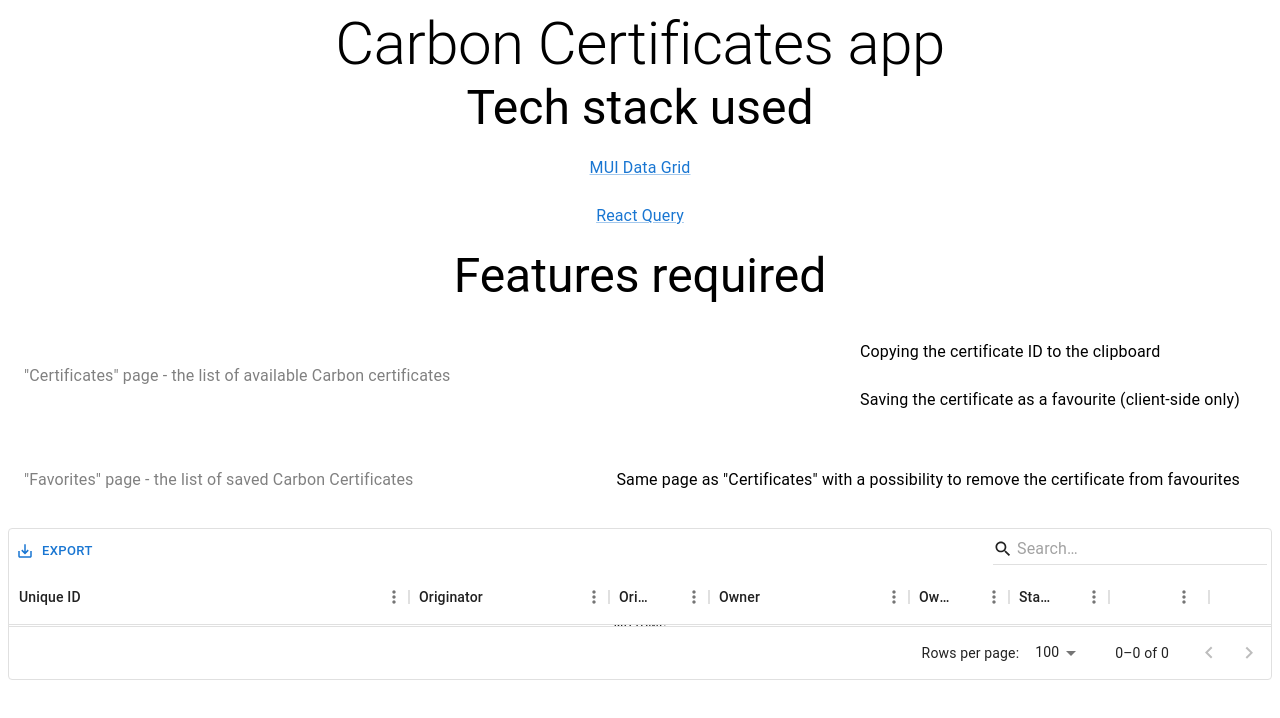
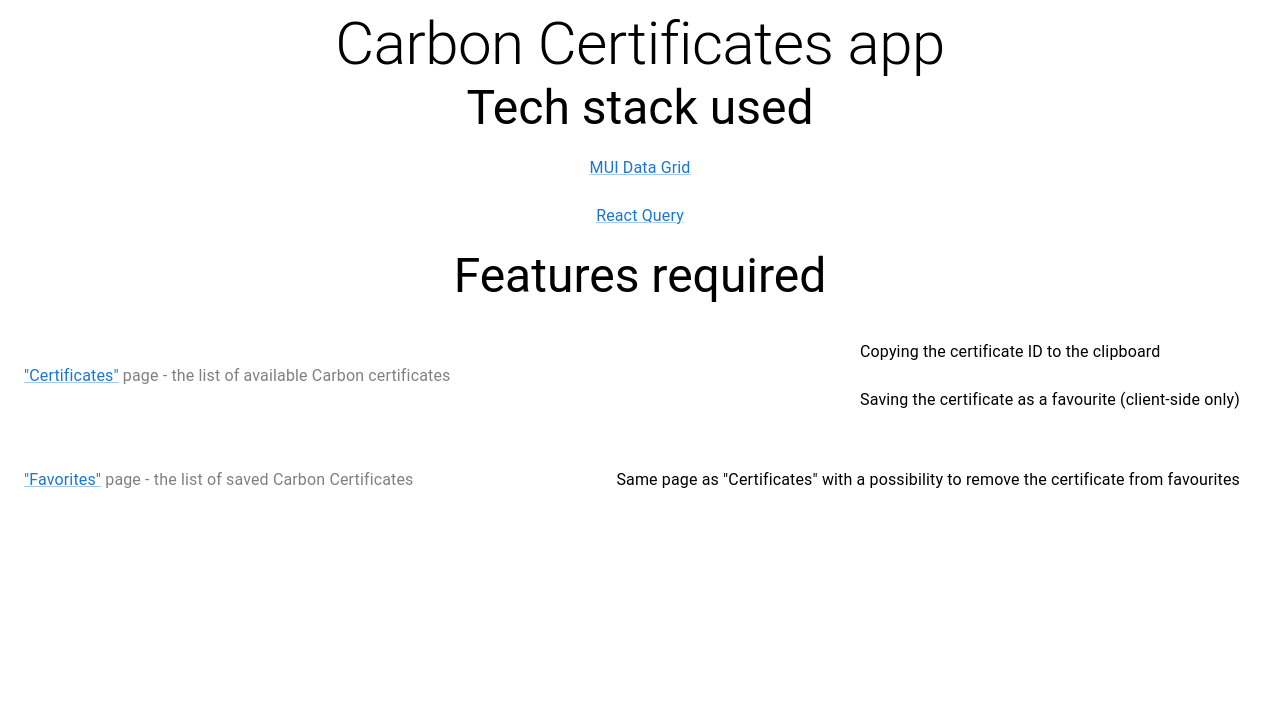
Before and after one commit to Silverium/nyc-taxis-demo, a React (Create React App) app: page / in a window 1280 px wide. Shown: the top 718 px of the page. Built offline with nearby package versions, Linux system fonts and the light colour scheme; no server answers.

Commit message:
Add react-router-dom dependency and implement routing

```diff
--- a/package.json
+++ b/package.json
@@ -15,6 +15,7 @@
     "react": "18.2.0",
     "react-dev-utils": "^12.0.1",
     "react-dom": "18.2.0",
+    "react-router-dom": "^6.20.0",
     "react-scripts": "^5.0.1",
     "react-use": "^17.4.0"
   },
--- a/src/App.tsx
+++ b/src/App.tsx
@@ -1,5 +1,6 @@
 import * as React from "react";
 import "./styles.css";
+import { BrowserRouter, Route, Routes, Link as RouterLink } from 'react-router-dom';
 import TableFilter from "./components/certificatesGrid/TableFilter";
 import { QueryClient, QueryClientProvider } from "@tanstack/react-query";
 import List from '@mui/material/List';
@@ -9,8 +10,13 @@
 
 export default function App() {
   return (
+    <BrowserRouter>
       <QueryClientProvider client={queryClient}>
         <Box className="App">
+
+          <Routes>
+            <Route path="/" Component={() => {
+              return <>
                 <Typography variant="h2" component="h1">
                   Carbon Certificates app
                 </Typography>
@@ -41,7 +47,7 @@
                 <List>
                   <ListItem>
                     <ListItemText sx={{ fontSize: "20px", color: "GrayText" }}>
-              "Certificates" page - the list of available Carbon certificates
+                      <Link component={RouterLink} to="/certificates">"Certificates"</Link> page - the list of available Carbon certificates
                     </ListItemText>
                     <List>
                       <ListItem >
@@ -58,7 +64,7 @@
                   </ListItem >
                   <ListItem>
                     <ListItemText sx={{ fontSize: "20px", color: "GrayText" }}>
-              "Favorites" page - the list of saved Carbon Certificates
+                    <Link component={RouterLink} to="/favorites">"Favorites"</Link> page - the list of saved Carbon Certificates
                     </ListItemText>
                     <List>
                       <ListItem >
@@ -71,9 +77,13 @@
 
 
                 </List>
-
-        <TableFilter />
+              </>
+            }} />
+            <Route path="/certificates" Component={TableFilter} />
+            <Route path="/favorites" Component={TableFilter} />
+          </Routes>
         </Box>
       </QueryClientProvider>
+    </BrowserRouter>
   );
 }
```
Also changed, not shown: 1 other file (tests, documents, lock files or other folders). Lines whose indentation alone changed are shown as unchanged.
